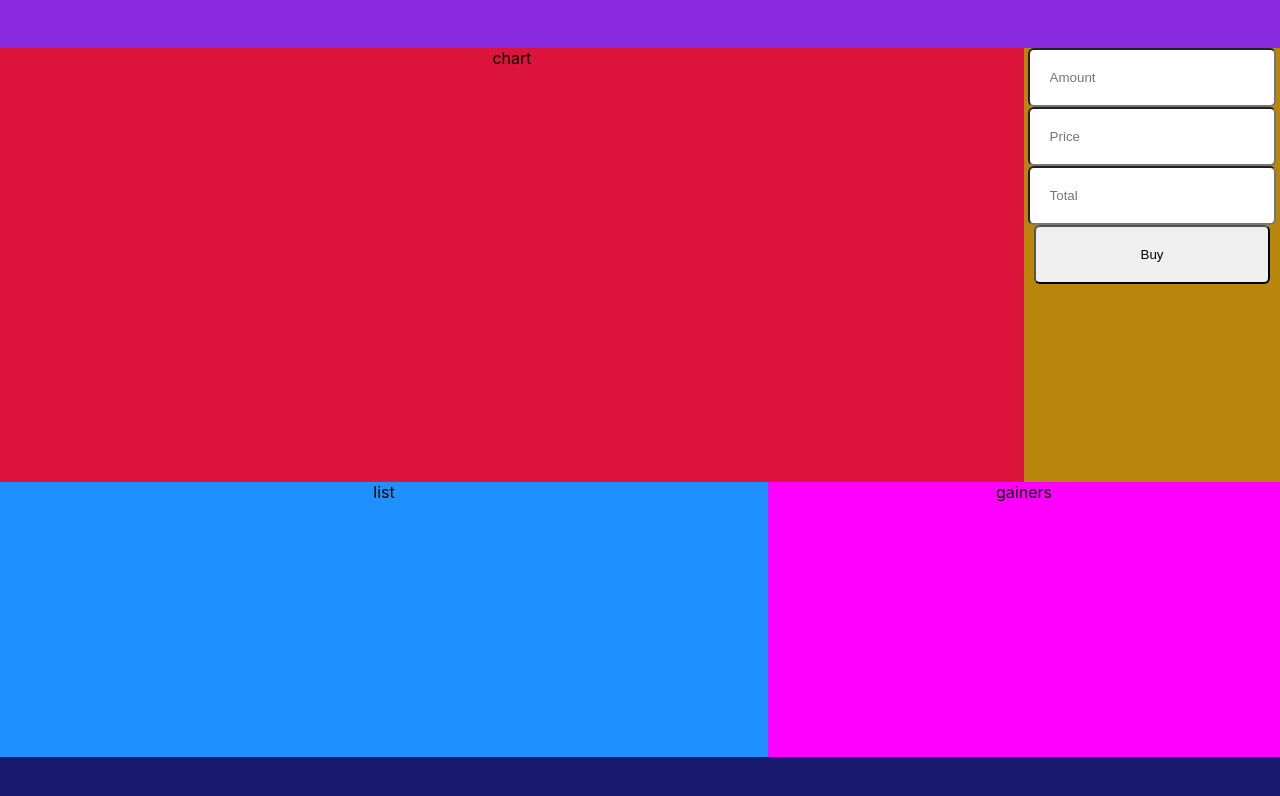
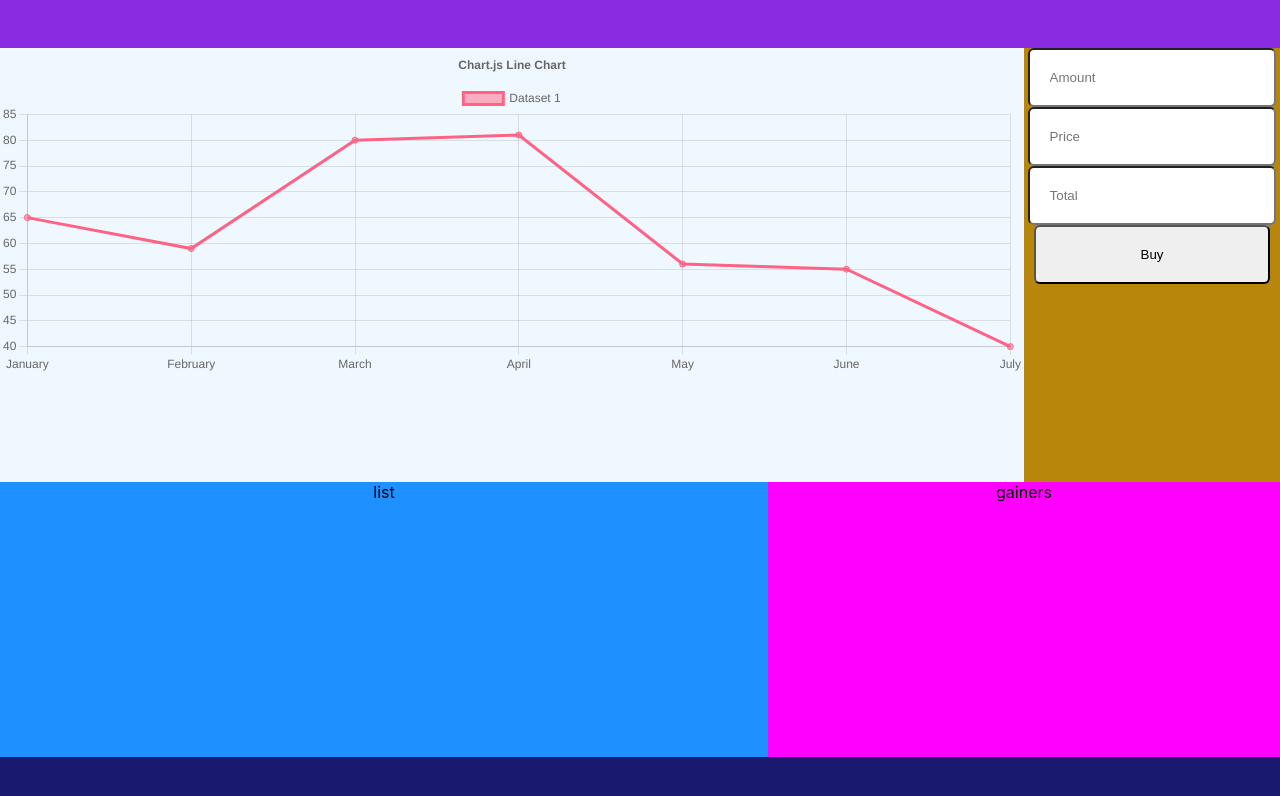
Before and after one commit to suhailajapar/DRC_Project, a React (Create React App) app: page / in a window 1280 px wide. Shown: the top 796 px of the page. Built offline with nearby package versions, Linux system fonts and the light colour scheme.

Commit message:
Add charts into chart div

```diff
--- a/package.json
+++ b/package.json
@@ -7,8 +7,10 @@
     "@testing-library/react": "^12.1.2",
     "@testing-library/user-event": "^13.5.0",
     "bootstrap": "^5.1.3",
+    "chart.js": "^3.7.1",
     "react": "^17.0.2",
     "react-bootstrap": "^2.1.2",
+    "react-chartjs-2": "^4.0.1",
     "react-dom": "^17.0.2",
     "react-scripts": "5.0.0",
     "web-vitals": "^2.1.4"
--- a/src/components/Market/Market.css
+++ b/src/components/Market/Market.css
@@ -21,9 +21,14 @@ body {
 }
 
 .chart {
-  background-color: crimson;
+  background-color: aliceblue;
   width: 80%;
 }
+
+/* .graph {
+  width: 100%;
+  height: 100%;
+} */
 
 .buy-sell {
   background-color: darkgoldenrod;
--- a/src/components/Market/Market.js
+++ b/src/components/Market/Market.js
@@ -1,6 +1,54 @@
 import React from "react";
 import { Navbar, Container, Nav } from "react-bootstrap";
 import "./Market.css";
+import {
+  Chart as ChartJS,
+  CategoryScale,
+  LinearScale,
+  PointElement,
+  LineElement,
+  Title,
+  Tooltip,
+  Legend,
+} from "chart.js";
+import { Line } from "react-chartjs-2";
+
+ChartJS.register(
+  CategoryScale,
+  LinearScale,
+  PointElement,
+  LineElement,
+  Title,
+  Tooltip,
+  Legend
+);
+
+export const options = {
+  responsive: true,
+  plugins: {
+    // legend: {
+    //   position: 'top' as const,
+    // },
+    title: {
+      display: true,
+      text: "Chart.js Line Chart",
+    },
+  },
+};
+
+const labels = ["January", "February", "March", "April", "May", "June", "July"];
+
+export const data = {
+  labels,
+  datasets: [
+    {
+      label: "Dataset 1",
+      data: [65, 59, 80, 81, 56, 55, 40],
+      borderColor: "rgb(255, 99, 132)",
+      backgroundColor: "rgba(255, 99, 132, 0.5)",
+    },
+  ],
+};
 
 function Market() {
   return (
@@ -16,7 +64,17 @@ function Market() {
             <div className="dateTime"></div>
           </div>
           <div className="chartNpurchase">
-            <div className="chart">chart</div>
+            <div className="chart">
+              <div>
+                <Line
+                  className="graph"
+                  options={options}
+                  data={data}
+                  width={25}
+                  height={8.5}
+                ></Line>
+              </div>
+            </div>
             <div className="buy-sell">
               <input className="amount" placeholder="Amount"></input>
               <input className="price" placeholder="Price"></input>
```
Also changed, not shown: 1 other file (tests, documents, lock files or other folders).
